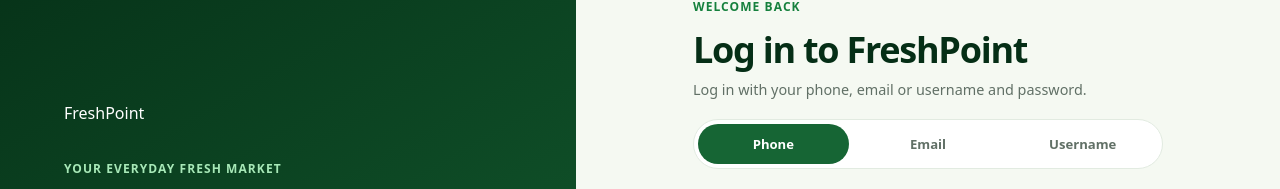
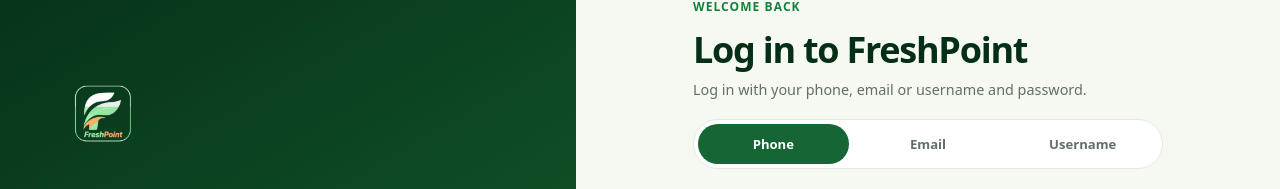
Before and after one commit to DarnOsint/freshpoint, a React (Vite) app: page /login in a window 1280 px wide. Shown: the part 123-312 px from the top of the page. Built offline with nearby package versions, Linux system fonts and the light colour scheme; no server answers.

Commit message:
fix: keep brand logo image after icon removal

```diff
--- a/src/components/Logo.tsx
+++ b/src/components/Logo.tsx
@@ -1,9 +1,17 @@
 import { Link } from 'react-router-dom'
+import { imageUrl } from '../lib/assets'
+import { useSiteSettings } from '../lib/site-content'
 
 export function Logo({ light = false, label = 'FreshPoint' }: { light?: boolean; label?: string }) {
+  const { settings } = useSiteSettings()
+  const key = light ? settings.brand.logoLightKey : settings.brand.logoKey
+  const fallback = light ? '/logo-light.png' : '/logo.png'
+
   return (
     <Link to="/" className={`logo${light ? ' logo--light' : ''}`} aria-label={`${label} home`}>
-      <span className="logo__wordmark">{label}</span>
+      <span className="logo__image">
+        <img src={imageUrl(key, fallback)} alt={label} />
+      </span>
     </Link>
   )
 }
```
